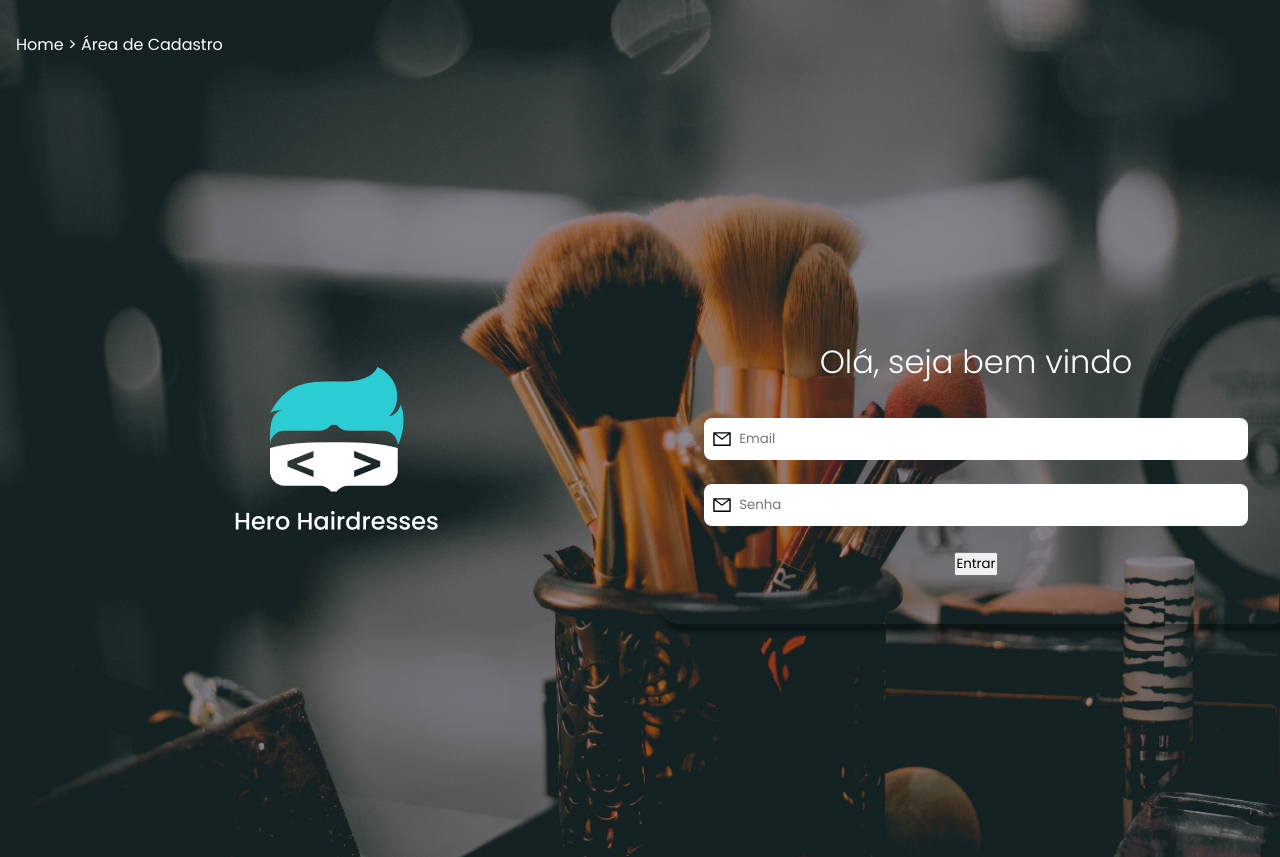
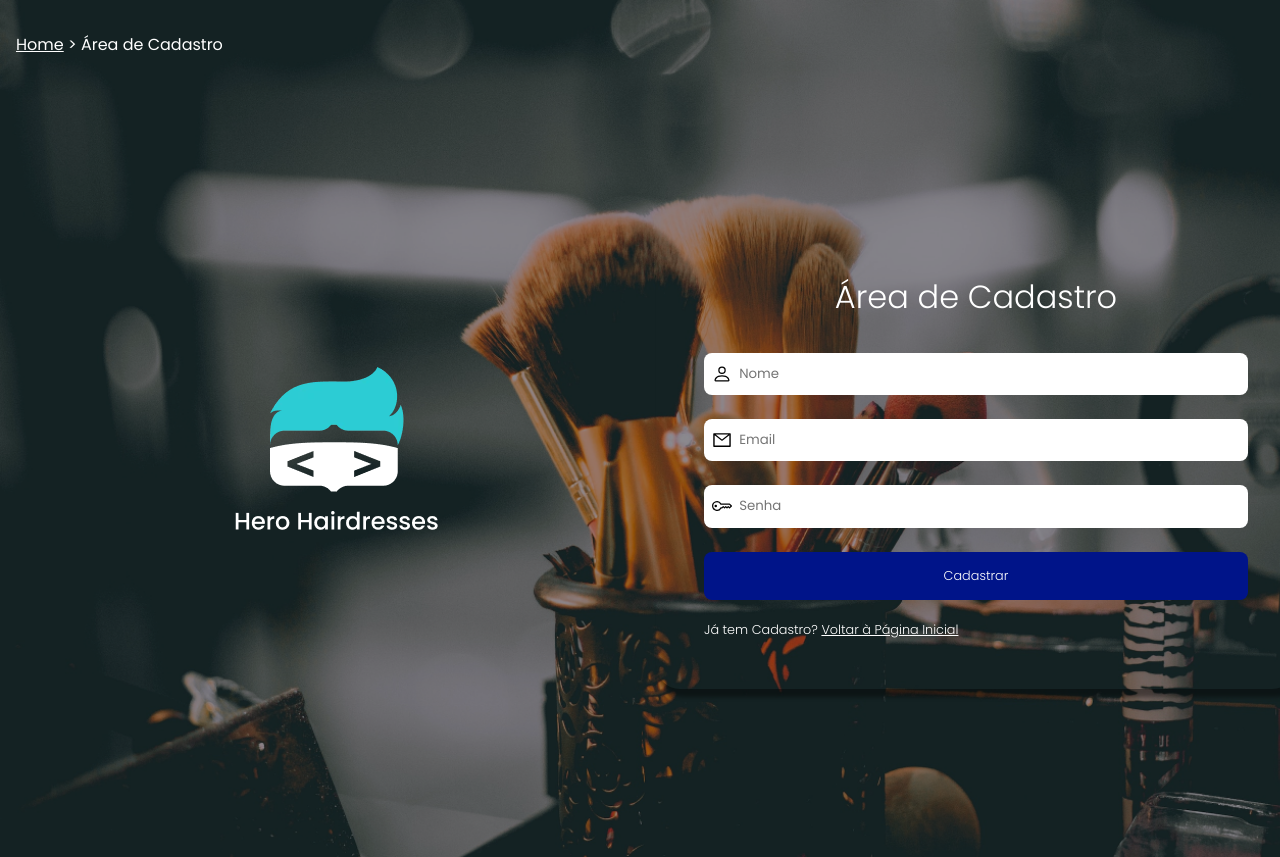
Before and after one commit to Shystra/Hero_Node, a React (Vite) app in the folder frontEnd/: page /register in a window 1280 px wide. Built offline with nearby package versions, Linux system fonts and the light colour scheme.

Commit message:
configs in register and login. Just validations and css

```diff
--- /dev/null
+++ b/frontEnd/src/components/Button/Button.module.css
@@ -0,0 +1,13 @@
+.button{
+    width: 100%;
+    border: none;
+    padding: .9rem;
+    border-radius: 8px;
+    color: var(--white);
+    background-color: var(--secondary);
+
+}
+
+.button span{
+    font-size: 1rem;
+}
--- /dev/null
+++ b/frontEnd/src/components/Button/index.tsx
@@ -0,0 +1,14 @@
+import style from './Button.module.css';
+
+
+interface IButton {
+    text: string;
+}
+
+export const Button = ({text}: IButton) => {
+    return (
+        <button className={style.button}>
+            <span>{text}</span>
+        </button>
+    )
+}
--- a/frontEnd/src/components/Input/index.tsx
+++ b/frontEnd/src/components/Input/index.tsx
@@ -1,22 +1,23 @@
-import { ForwardRefRenderFunction, forwardRef } from 'react';
+import { ForwardRefRenderFunction, ReactNode, forwardRef } from 'react';
 import style from './Input.module.css'
-import { AiOutlineMail } from 'react-icons/ai';
+
 
 interface IInput {
     placeholder?: string;
     type: 'password' | 'text' | 'date';
     error?: string;
+    icon?: ReactNode;
 }
 
 const InputBase:ForwardRefRenderFunction<HTMLInputElement, IInput> = (
-    {placeholder, type, error, ...rest }, ref
+    {placeholder, type, error, icon, ...rest }, ref
 )=> {
     return (
         <div className={style.container}>
             <label htmlFor=''>
-                <i aria-hidden='true'>
-                    <AiOutlineMail size={20} />
-                </i>
+                <i aria-hidden='true'>{icon}</i>
+
+
                 <input type={type} placeholder={placeholder} ref={ref} {...rest}/>
             </label>
             {error && <span>{error}</span>}
--- a/frontEnd/src/page/Login/Login.module.css
+++ b/frontEnd/src/page/Login/Login.module.css
@@ -42,3 +42,17 @@
     font-weight: 300;
     margin-bottom: 2rem;
 }
+.card span{
+    color: var(--white);
+    font-weight: 300;
+    font-size: .8rem;
+}
+
+.register {
+    text-align: left;
+    margin-top: 1rem;
+}
+
+.register a {
+    color: var(--white)
+}
--- a/frontEnd/src/page/Login/index.tsx
+++ b/frontEnd/src/page/Login/index.tsx
@@ -4,6 +4,10 @@ import { Input } from '../../components/Input';
 import { useForm } from 'react-hook-form';
 import * as yup from 'yup'
 import { yupResolver } from '@hookform/resolvers/yup';
+import { Button } from '../../components/Button';
+import { Link } from 'react-router-dom';
+import { AiOutlineMail } from 'react-icons/ai';
+import { BsKey } from 'react-icons/bs';
 
 interface IFormValues {
     email: string;
@@ -37,12 +41,16 @@ export function Login(){
                     <img src={logo} alt='' />
                 </div>
                 <div className={style.card}>
-                    <h2>Olá, seja bem vindo</h2>
+                    <h2>Olá, seja bem vindo!</h2>
                     <form onSubmit={submit}>
-                        <Input placeholder="Email" type='text'{...register('email', { required: true})} error={errors.email && errors.email.message}/>
-                        <Input placeholder="Senha" type="password"{...register('password', { required: true})} />
-                        <button>Entrar</button>
+        <Input placeholder="Email" type='text' icon={<AiOutlineMail size={20} />}{...register('email', { required: true})} error={errors.email && errors.email.message}/>
+        <Input placeholder="Senha" type="password" icon={<BsKey size={20} />}{...register('password', { required: true})} error={errors.password && errors.password.message}/>
+                <Button text='Entrar'/>
                     </form>
+                        <div className={style.register}>
+
+                            <span>Ainda não tem conta? <Link to={'/register'}>Cadastre-se</Link></span>
+                        </div>
                     </div>
                 </div>
             </div>
--- a/frontEnd/src/page/Register/Register.module.css
+++ b/frontEnd/src/page/Register/Register.module.css
@@ -45,3 +45,21 @@
     font-weight: 300;
     margin-bottom: 2rem;
 }
+.navigate a{
+    color: var(--white);
+}
+
+.card span{
+    color: var(--white);
+    font-weight: 300;
+    font-size: .8rem;
+}
+
+.register {
+    text-align: left;
+    margin-top: 1rem;
+}
+
+.register a {
+    color: var(--white)
+}
--- a/frontEnd/src/page/Register/index.tsx
+++ b/frontEnd/src/page/Register/index.tsx
@@ -1,13 +1,38 @@
-import style from './Register.module.css'
-import logo from '../../assets/logo.webp'
-import { Input } from '../../components/Input'
+import style from './Register.module.css';
+import logo from '../../assets/logo.webp';
+import { Input } from '../../components/Input';
+import { Link } from 'react-router-dom';
+import { Button } from '../../components/Button';
+
+import * as yup from 'yup';
+import { useForm } from 'react-hook-form';
+import { yupResolver } from '@hookform/resolvers/yup';
+import { BsKey, BsPerson } from 'react-icons/bs';
+import { AiOutlineMail } from 'react-icons/ai'
 
 
+interface IFormValues{
+    name: string;
+    email: string;
+    password: string;
+}
 export function Register() {
+    const schema = yup.object().shape({
+        name: yup.string().required('Campo de nome obrigatório'),
+        email: yup.string().email('Digite um e-mail válido').required('Campo de e-mail obrigatório'),
+        password: yup.string().min(6, 'Mínimo de 6 caracteres').required('Campo de senha obrigatório'),
+    });
+
+    const {register, handleSubmit, formState: {errors}} = useForm<IFormValues>( {resolver: yupResolver(schema)})
+
+    const submit = handleSubmit((data) => {
+        console.log(data)
+    })
+
     return (
         <div className={style.background}>
             <div className='container'>
-                <p className={style.navigate}>Home {'>'} Área de Cadastro</p>
+                <p className={style.navigate}><Link to={'/'}>Home</Link> {'>'} Área de Cadastro</p>
 
 
 
@@ -16,15 +41,21 @@ export function Register() {
                         <img src={logo} alt='' />
                     </div>
                     <div className={style.card}>
-                        <h2>Olá, seja bem vindo</h2>
-                        <form>
-                            <Input placeholder='Email' type='text'/>
-                            <Input placeholder='Senha' type='password'/>
+                        <h2>Área de Cadastro</h2>
 
-                            {/* <Input placeholder="Email" type='text'{...register('email', { required: true })} error={errors.email && errors.email.message} />
-                            <Input placeholder="Senha" type="password"{...register('password', { required: true })} /> */}
-                            <button>Entrar</button>
+                        <form onSubmit={submit}>
+                            {/* <Input placeholder='Email' type='text' />
+                            <Input placeholder='Senha' type='password' /> */}
+
+    <Input placeholder="Nome" type='text' icon={<BsPerson size={20} />} {...register('name', { required: true })} error={errors.name && errors.name.message} />
+    <Input placeholder="Email" type='text' icon={<AiOutlineMail size={20} />}{...register('email', { required: true })} error={errors.email && errors.email.message} />
+    <Input placeholder="Senha" type="password" icon={<BsKey size={20} />} {...register('password', { required: true })} error={errors.password && errors.password.message} />
+                            <Button text='Cadastrar' />
                         </form>
+                        <div className={style.register}>
+
+                            <span>Já tem Cadastro? <Link to={'/'}>Voltar à Página Inicial</Link></span>
+                        </div>
                     </div>
                 </div>
             </div>
```
